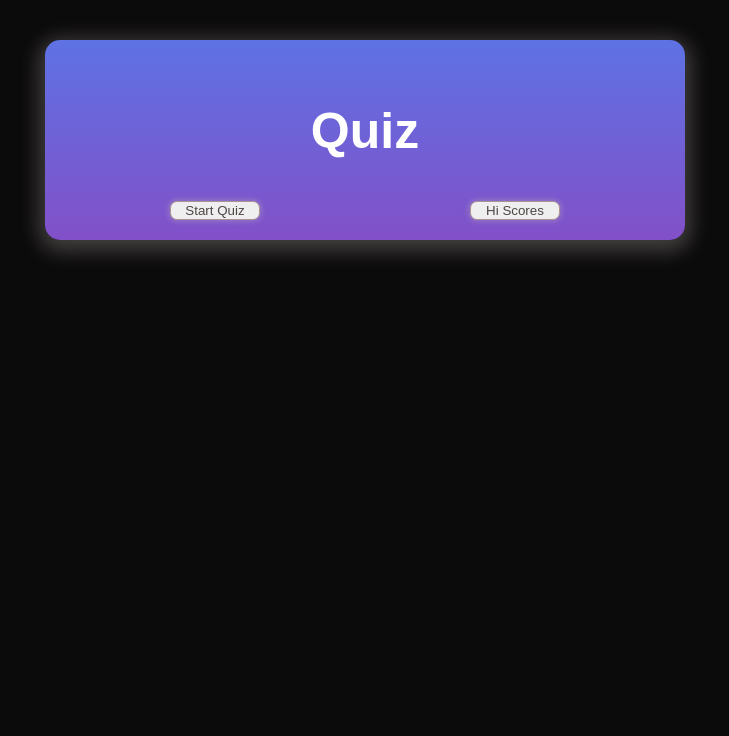
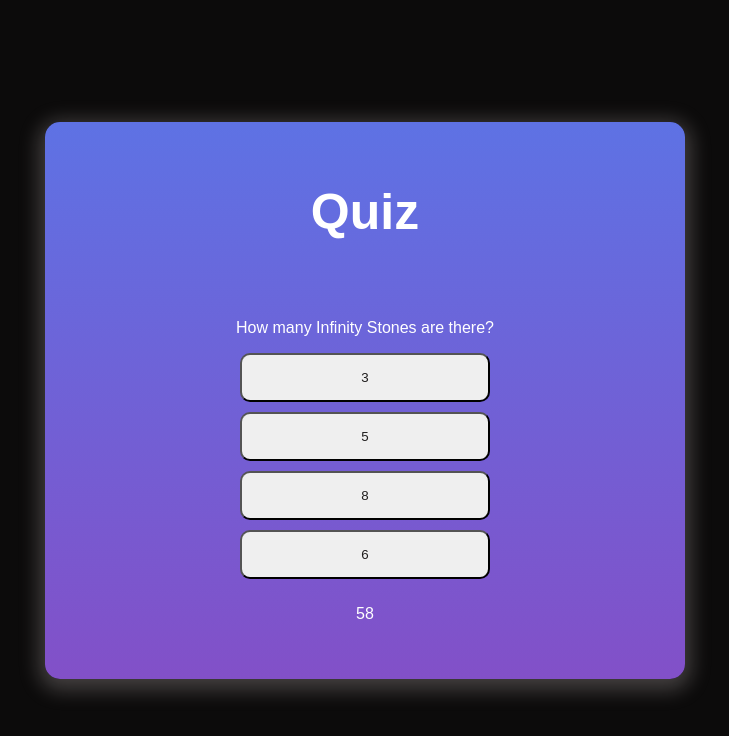
Before and after one commit to rikilega/quiz, a plain HTML site: page index.html in a window 1280 px wide. Both pictures are taken after a click on the button "Start Quiz". Shown: the whole page, without its empty margins (275-1004 px from the left). Drawn offline with Linux system fonts and the light colour scheme.

Commit message:
added javascript including questions, countdown timer, event listeners for buttons, form for saving initials and scores to local storage. code is working need to adjust code for listing high scores.

```diff
--- a/index.html
+++ b/index.html
@@ -36,17 +36,21 @@
             </form>
         </div>
         <div id="scores-container" style="display: none;">
-            <h1>HIGH SCORES</h1>
+            <h3>HIGH SCORES</h3>
             <ol id="high-scores"></ol>
             <div id="pagination-container">
                 <button class="scorelist-buttons" id="previous">Previous</button>
-                <button class="scorelist-buttons" id="previous">Next</button>
+                <button class="scorelist-buttons" id="next">Next</button>
             </div>
         </div>
         <div id="backtostart" style="display: none;">
             <button id="home">Home</button>
         </div>
     </section>
+    <script src="quiz.js"></script>
+    <!--<section id="uright">
+        <h1 style="display: none;">Oh...YOU'RE GOOD</h1>
+    </section>-->
 
 
 </body>
--- a/quiz.js
+++ b/quiz.js
@@ -0,0 +1,338 @@
+const questions = [
+    {
+        question: "How many Infinity Stones are there?",
+        choices: ["3", "5", "8", "6"],
+        answer: "6"
+    },
+    {
+        question: "What is the only food that cannot go bad?",
+        choices: ["Dark chocolate", "Peanut butter", "Canned tuna", "Honey"],
+        answer: "Honey"
+    },
+    {
+        question: "Which was René Magrittes first surrealist painting?",
+        choices: ["Not to Be Reproduced", "Personal Values", "The Lovers", "The Lost Jockey"],
+        answer: "The Lost Jockey"
+    },
+    {
+        question: "What 90s boy band member bought Myspace in 2011?",
+        choices: ["Nick Lachey", "Justin Timberlake", "Shawn Stockman", "AJ McLean"],
+        answer: "Justin Timberlake"
+    },
+    {
+        question: "What is the most visited tourist attraction in the world?",
+        choices: ["Eiffel Tower", "Statue of Liberty", "Great Wall of China", "Colosseum"],
+        answer: "Great Wall of China"
+    },
+    {
+        question: "Whats the name of Hagrids pet spider?",
+        choices: ["Nigini", "Crookshanks", "Aragog", "Mosag"],
+        answer: "Aragog"
+    },
+    {
+        question: "Whats the heaviest organ in the human body?",
+        choices: ["Brain", "Liver", "Skin", "Heart"],
+        answer: "Liver"
+    },
+    {
+        question: "Who made the third most 3-pointers in the Playoffs in NBA history?",
+        choices: ["Kevin Durant", "JJ Reddick", "Lebron James", "Kyle Korver"],
+        answer: "Lebron James"
+    },
+    {
+        question: "Which of these EU countries does not use the euro as its currency?",
+        choices: ["Poland", "Denmark", "Sweden", "All of the above"],
+        answer: "Denmark"
+    },
+    {
+        question: "Which US city is the sunniest major city and sees more than 320 sunny days each year?",
+        choices: ["Phoenix", "Miami", "San Francisco", "Austin"],
+        answer: "Phoenix"
+    },
+    {
+        question: "What type of food holds the world record for being the most stolen around the globe?",
+        choices: ["Wagyu beef", "Cheese", "Coffee", "Chocolate"],
+        answer: "Cheese"
+    },
+    {
+        question: "What element does the chemical symbol Au stand for?",
+        choices: ["Silver", "Magnesium", "Salt", "Gold"],
+        answer: "Gold"
+    },
+    {
+        question: "What is the highest-grossing Broadway show of all time?",
+        choices: ["The Lion King", "Wicked", "Kinky Boots", "Hamilton"],
+        answer: "Hamilton"
+    },
+    {
+        question: "On average, how many seeds are located on the outside of a strawberry?",
+        choices: ["100", "200", "400", "500"],
+        answer: "200"
+    },
+    {
+        question: "Which fast food restaurant has the largest number of retail locations in the world?",
+        choices: ["Jack In The Box", "Chipotle", "Subway", "McDonalds"],
+        answer: "Subway"
+    },
+    {
+        question: "Where is recognized as the location of the hottest temperature ever recorded on Earth?",
+        choices: ["Mitribah, Kuwait", "Death Valley, California", "Yuma, Arizona", "Key West, Florida"],
+        answer: "Death Valley, California"
+    },
+    {
+        question: "Which planet is the closest to Earth?",
+        choices: ["Mars", "Venus", "Mercury", "Jupiter"],
+        answer: "Venus"
+    },
+    {
+        question: "What is the capital of Spain?",
+        choices: ["Barcelona", "Madrid", "Seville", "Valencia"],
+        answer: "Madrid"
+    },
+    {
+        question: "What is the largest continent by land area?",
+        choices: ["Africa", "South America", "Asia", "North America"],
+        answer: "Asia"
+    },
+    {
+        question: "What country is home to the tallest mountain in the world?",
+        choices: ["Nepal", "China", "India", "Bhutan"],
+        answer: "Nepal"
+    },
+    {
+        question: "What is the smallest country in the world by land area?",
+        choices: ["Monaco", "San Marino", "Nauru", "Vatican City"],
+        answer: "Vatican City"
+    },
+    {
+        question: "What is the largest ocean on Earth?",
+        choices: ["Atlantic Ocean", "Indian Ocean", "Arctic Ocean", "Pacific Ocean"],
+        answer: "Pacific Ocean"
+    },
+    {
+        question: "What is the currency used in Japan?",
+        choices: ["Yuan", "Euro", "Yen", "Dollar"],
+        answer: "Yen"
+    },
+    {
+        question: "Which city is home to the headquarters of the United Nations?",
+        choices: ["Geneva", "New York City", "Vienna", "Paris"],
+        answer: "New York City"
+    },
+    {
+        question: "What is the largest desert in the world?",
+        choices: ["Sahara Desert", "Arabian Desert", "Gobi Desert", "Antarctic Desert"],
+        answer: "Antarctic Desert"
+    },
+    {
+        question: "What is the most spoken language in the world?",
+        choices: ["Mandarin", "English", "Spanish", "Hindi"],
+        answer: "Mandarin"
+    },
+    {
+        question: "From which country do French fries originate?",
+        choices: ["Belgium", "France", "USA", "England"],
+        answer: "Belgium"
+    },
+    {
+        question: "What sport is referred to as the “sport of kings”?",
+        choices: ["Bocce Ball", "Cricket", "Rugby", "Polo"],
+        answer: "Polo"
+    },
+    {
+        question: "Who was the first Disney Princess?",
+        choices: ["Cinderella", "Snow White", "Aurora", "Jasmine"],
+        answer: "Snow White"
+    },
+    {
+        question: "What year was In-N-Out Burger founded?",
+        choices: ["1968", "1975", "1948", "1985"],
+        answer: "1948"
+    },
+    {
+        question: "How many islands are in Hawaii?",
+        choices: ["4", "7", "48", "137"],
+        answer: "137"
+    },
+    {
+        question: "What is the national alcoholic beverage of America?",
+        choices: ["Rye", "Bourbon", "Whiskey", "Cognac"],
+        answer: "Bourbon"
+    },
+    {
+        question: "What is Bruno Mars real name?",
+        choices: ["Peter Gene Hernandez", "Michael Nguyen-Stevenson", "Ray Aguirre", "Bruno Maritza"],
+        answer: "Peter Gene Hernandez"
+    },
+];
+
+const homeButtons = document.getElementById("buttons");
+const startButton = document.getElementById("start");
+const scoresButton = document.getElementById("scores");
+const quizContainer = document.getElementById("quiz-container");
+const questionElement = document.getElementById("question");
+const choice1Button = document.getElementById("choice1");
+const choice2Button = document.getElementById("choice2");
+const choice3Button = document.getElementById("choice3");
+const choice4Button = document.getElementById("choice4");
+const countdownTimer = document.getElementById("timer");
+const endContainer = document.getElementById("end-container");
+const scoreElement = document.getElementById("score");
+const initialsInput = document.getElementById("initials");
+const homeContainer = document.getElementById("home-container");
+const uWrong = document.getElementById("u-wrong");
+const form = endContainer.querySelector("form");
+const scoresContainer = document.getElementById("scores-container");
+const nextButton = document.getElementById("next");
+const previousButton = document.getElementById("previous");
+const homeButton = document.getElementById("home");
+
+let currentQuestionIndex = 0;
+let score = 0;
+let timerInterval;
+let timeRemaining = 60;
+
+startButton.addEventListener("click", startQuiz);
+
+function startQuiz() {
+    homeButtons.style.display = "none";
+    quizContainer.style.display = "flex";
+    showQuestion();
+    form.addEventListener("submit", function(event) {
+        event.preventDefault();
+        updateScoreAndInitials();
+        clearInterval(timerInterval);
+    });
+
+    const timerInterval = setInterval(() => {
+        timeRemaining--;
+        countdownTimer.textContent = timeRemaining;
+        if (timeRemaining <= 0) {
+            clearInterval(timerInterval);
+            alert("TIME's UP ...I'm soo Sorry");
+            endGame();
+        }
+    }, 1000);
+}
+
+function showQuestion() {
+    const question = questions[currentQuestionIndex];
+    questionElement.textContent = question.question;
+    choice1Button.textContent =question.choices[0];
+    choice2Button.textContent =question.choices[1];
+    choice3Button.textContent =question.choices[2];
+    choice4Button.textContent =question.choices[3];
+}
+
+function checkAnswer(event) {
+    const selectedAnswer = event.target.textContent;
+    const question = questions[currentQuestionIndex];
+    if (selectedAnswer === question.answer) {
+        alert("Correct!");
+        score++
+    } else {
+        timeRemaining -= 10;
+        uWrong.style.display = "flex";
+        homeContainer.style.display = "none";
+        setTimeout(() => {
+            uWrong.style.display = "none";
+            homeContainer.style.display = "flex";
+        }, 1000);
+    }
+
+    currentQuestionIndex++;
+    if (currentQuestionIndex < questions.length) {
+        showQuestion();
+    } else {
+        alert ("You're done my Friend!");
+        quizContainer.style.display = "none";
+        currentQuestionIndex = 0;
+        endGame();
+    }
+
+}
+
+
+
+function endGame() {
+    quizContainer.style.display = "none";
+    endContainer.style.display = "block";
+    scoreElement.textContent = score;
+}
+
+function updateScoreAndInitials() {
+    const initials = initialsInput.value.trim();
+    if (initials) {
+        const highScores = JSON.parse(localStorage.getItem("highScores") || "[]");
+        highScores.push({score,initials });
+        localStorage.setItem("highScores", JSON.stringify(highScores));
+        initialsInput.disabled = true;
+        setTimeout (() => {
+            endContainer.style.display = "none";
+            homeButtons.style.display = "flex";
+            location.reload();
+        }, 850);
+    }
+}
+
+const pageSize = 10;
+let currentPage = 1;
+
+scoresButton.addEventListener("click", showScores);
+function showScores() {
+    homeButtons.style.display = "none";
+    scoresContainer.style.display = "flex";
+    var backToStart = document.getElementById("backtostart");
+    backToStart.style.display = "flex";
+
+    const highScores = JSON.parse(localStorage.getItem("highScores") || "[]");
+
+    highScores.sort((a, b) => b.score - a.score);
+
+    const startIndex = (currentPage - 1) * pageSize;
+    const endIndex = startIndex + pageSize;
+
+    const highScoresList = document.getElementById("high-scores");
+    highScoresList.innerHTML = "";
+    for (let i = startIndex; i < endIndex && i < highScores.length; i++) {
+        const { score, initials } = highScores[i];
+        const listItem = document.createElement("li");
+        listItem.innerText = `${initials}: ${score}`;
+        highScoresList.appendChild(listItem);
+    }
+
+    homeButton.addEventListener("click", () => {
+        location.reload();
+    });
+
+    const previousButton = document.getElementById("previous");
+    const nextButton = document.getElementById("next");
+    previousButton.disabled = currentPage === 1;
+    nextButton.disabled = endIndex >= highScores.length;
+}
+
+previousButton.addEventListener("click", showPreviousPage);
+nextButton.addEventListener("click", showNextPage);
+
+function showPreviousPage() {
+    if(currentPage > 1) {
+        currentPage--;
+        showScores()
+    }
+}
+
+function showNextPage() {
+    const highScores = JSON.parse(localStorage.getItem("highScores") || "[]");
+    const totalScores = highScores.length;
+    const totalPages = math.ceil(totalScores / pageSize);
+
+    if (currentPage < totalPages) {
+        currentPage++;
+        showScores();
+    }
+}
+
+choice1Button.addEventListener("click", checkAnswer);
+choice2Button.addEventListener("click", checkAnswer);
+choice3Button.addEventListener("click", checkAnswer);
+choice4Button.addEventListener("click", checkAnswer);
--- a/style.css
+++ b/style.css
@@ -7,6 +7,7 @@ body {
     display: flex;
     align-items: center;
     justify-content: space-around;
+    min-height: 100vh;
 
 }
 
@@ -63,7 +64,7 @@ h1 {
     padding-bottom: 30px;
     margin-bottom: 10px;
     height: 30px;
-    width: 400px;
+    width: 250px;
     color: #201e1e;
     border-radius: 10px;
     box-shadow: 0 5 5 10 black;
@@ -84,23 +85,32 @@ h1 {
     font-size: 300%;
 }
 
+
+#scores-container {
+    display: flex;
+    flex-direction: column;
+    justify-content: space-between;
+    align-items: center;
+}
+
 #pagination-container {
     display: flex;
-    justify-content: center;
+
     margin-top: 10px;
 }
 
 .scorelist-buttons {
     background-color:#4e4545;
-    border: none;
-    color: white;
-    padding: 10px 24px;
+    border: 1px solid;
+    /* color: white; */
+    padding: 1px 24px;
     font-size: 20px;
     cursor: pointer;
-    margin: 0 10px;
+    justify-content: space-around;
+    height: 30px;
+    width: 100px;
+    border-radius: 10px,
 }
-
-.scorelist-buttons
 
 #home {
     min-height: 50px;
@@ -118,3 +128,22 @@ h1 {
     justify-content: center;
     padding: 0 20px;
 }
+
+/* #uright {
+    display: flex;
+    flex-wrap: wrap;
+    justify-content: bottom;
+    flex-direction: column;
+    min-width: 600px;
+    padding: 20px;
+    max-height: 100px;
+    background: linear-gradient(to bottom, #d4440bd3, #aa8a77);
+    box-shadow: 0 0 5px 3px rgba(0,0,0,0.3);
+    border-radius:15px;
+    margin: 40px;
+    clear: both;
+}     */
+
+/* #uright {
+    justify-content: bottom;
+} */
```
